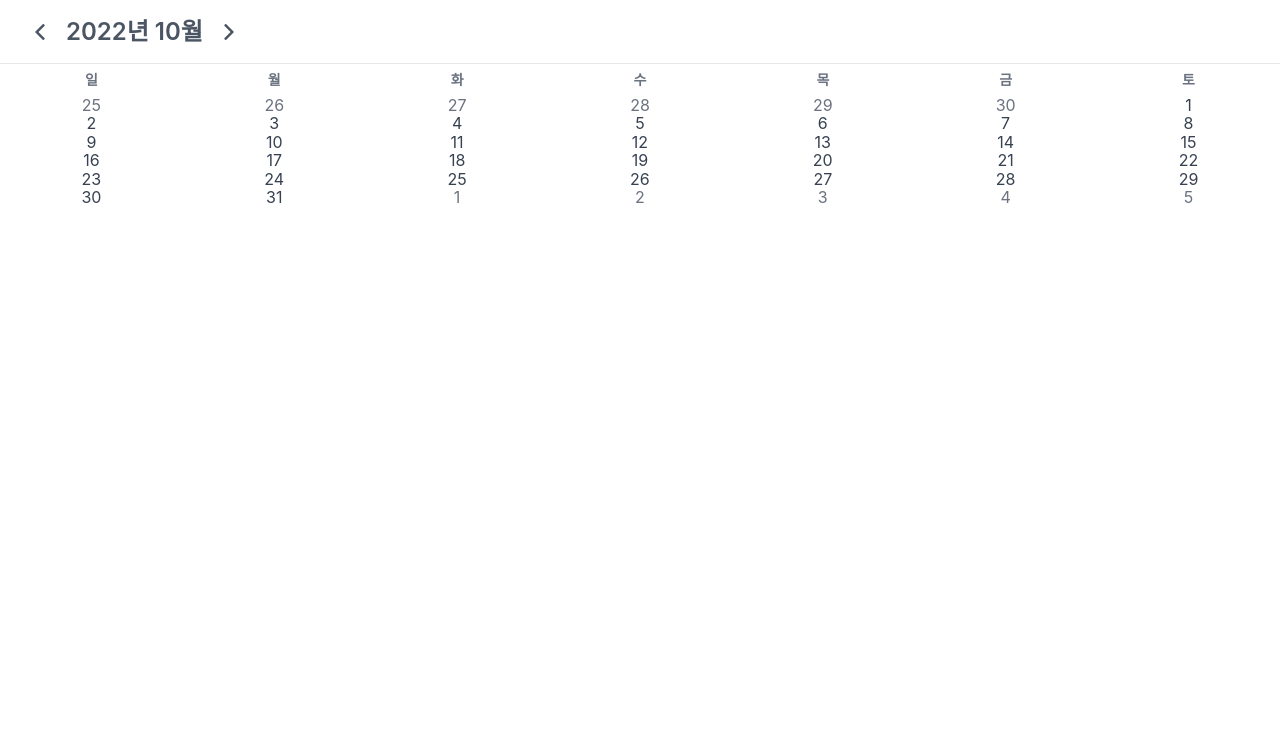
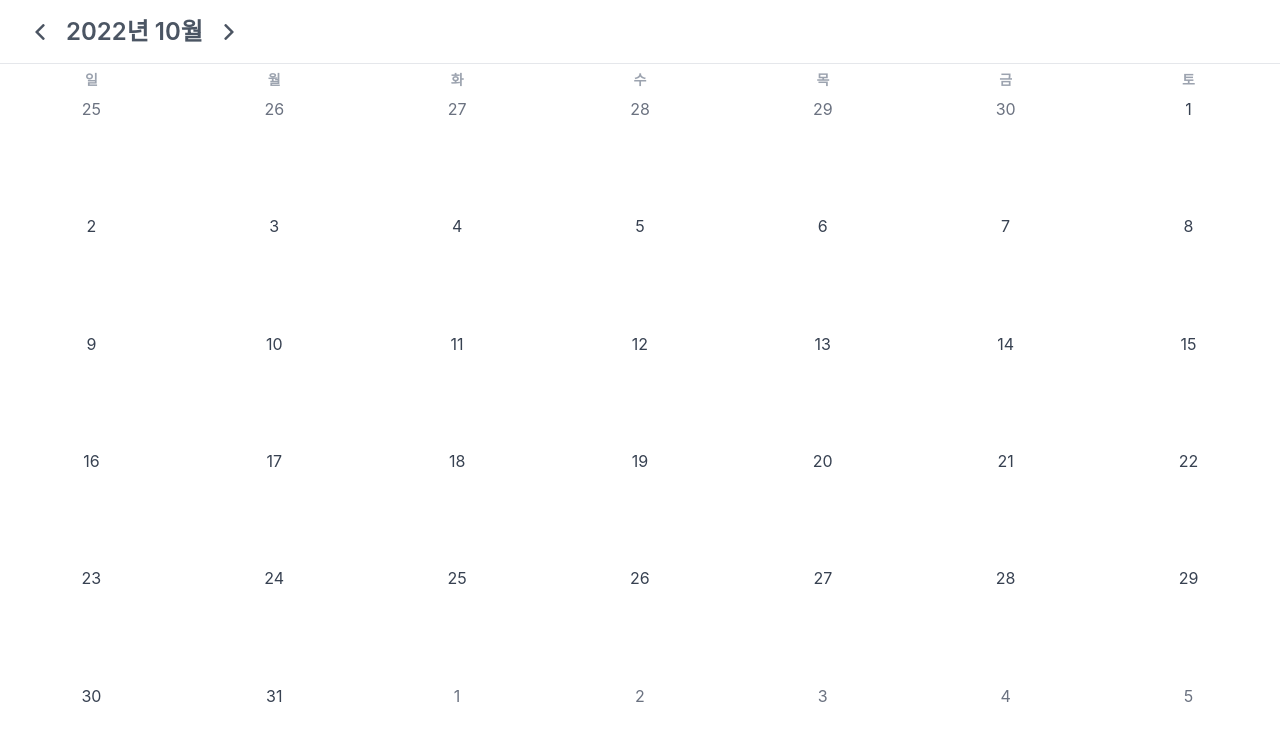
Before and after one commit to sihyun-mity/calendar-todolist, a React (Create React App) app: page / in a window 1280 px wide. Shown: the top 740 px of the page. Built offline with nearby package versions, Linux system fonts and the light colour scheme; a web font is replaced by a local one.

Commit message:
캘린더 레이아웃 정렬

```diff
--- a/src/assets/styles/GlobalStyle.ts
+++ b/src/assets/styles/GlobalStyle.ts
@@ -20,8 +20,8 @@ const GlobalStyle = createGlobalStyle`
     background-color: #888;
   }
 
-  *::-webkit-scrollbar-thumb:hover {
-    background-color: #555;
+  html {
+    overflow: hidden;
   }
 
   body {
--- a/src/components/Calendar.tsx
+++ b/src/components/Calendar.tsx
@@ -13,13 +13,19 @@ const Calendar = (): JSX.Element => {
       <Days />
       <Board>
         {prev.map((ele, idx) => (
-          <PrevItem key={idx}>{ele}</PrevItem>
+          <PrevItem key={idx}>
+            <Day>{ele}</Day>
+          </PrevItem>
         ))}
         {now.map((ele, idx) => (
-          <NowItem key={idx}>{ele}</NowItem>
+          <NowItem key={idx}>
+            <Day>{ele}</Day>
+          </NowItem>
         ))}
         {next.map((ele, idx) => (
-          <NextItem key={idx}>{ele}</NextItem>
+          <NextItem key={idx}>
+            <Day>{ele}</Day>
+          </NextItem>
         ))}
       </Board>
     </Box>
@@ -35,12 +41,17 @@ const Box = styled.article`
 `;
 
 const Board = styled.div`
+  height: calc(100% - 32px);
   display: flex;
   flex-wrap: wrap;
 `;
 
 const Item = styled.div`
   width: calc(100% / 7);
+  display: flex;
+  flex-direction: column;
+  padding: 4px 0;
+  box-sizing: border-box;
   text-align: center;
 `;
 
@@ -55,3 +66,5 @@ const NowItem = styled(Item)`
 const NextItem = styled(Item)`
   color: ${({ theme }) => theme.color['grey-500']};
 `;
+
+const Day = styled.label``;
--- a/src/components/Days.tsx
+++ b/src/components/Days.tsx
@@ -25,5 +25,5 @@ const Day = styled.label`
   text-align: center;
 
   ${({ theme }) => theme.font.Body3Label};
-  color: ${({ theme }) => theme.color['grey-500']};
+  color: ${({ theme }) => theme.color['grey-400']};
 `;
```
